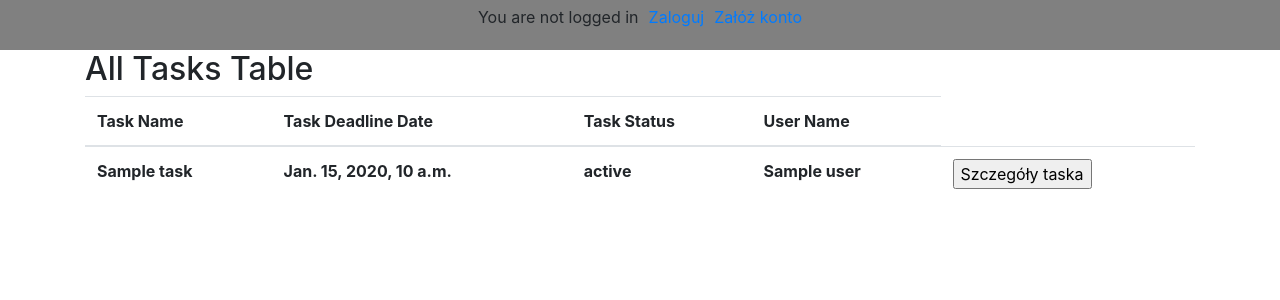
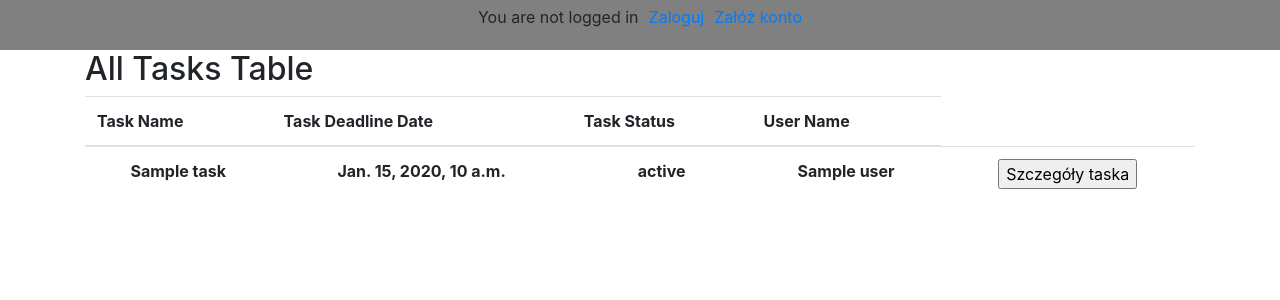
Before and after one commit to Areckki1985/to_do_list, a Django app: template to_do_list/templates/index.html in a window 1280 px wide. Shown: the top 300 px of the page. Run offline with Django 3.2, Linux system fonts and the light colour scheme; the template is opened without the code that fills it: most values are stand-ins (such as "Sample title", 1, 10 or a date in 2020); lists and menus that the app fills with data are empty; some libraries are stand-ins or nearby versions.

Commit message:
some more styling

```diff
--- a/to_do_list/templates/index.html
+++ b/to_do_list/templates/index.html
@@ -28,19 +28,19 @@
       {% for task in tasks %}
       {% if task.deadline_date <= today and task.status == "1" %}
       <tr>
-          <th bgcolor="red">{{ task.name }}</th>
-          <th>{{ task.deadline_date }}</th>
-          <th>{{ task.get_status_display }}</th>
-          <th>{{ task.user }}</th>
-          <th><input type="button" value="Szczegóły taska" onclick="location.href='/task_detail/{{ task.id }}'"></th>
+          <th bgcolor="red"; class="text-center">{{ task.name }}</th>
+          <th class="text-center">{{ task.deadline_date }}</th>
+          <th class="text-center">{{ task.get_status_display }}</th>
+          <th class="text-center">{{ task.user }}</th>
+          <th class="text-center"><input type="button" value="Szczegóły taska" onclick="location.href='/task_detail/{{ task.id }}'"></th>
       </tr>
       {% else %}
       <tr>
-          <th bgcolor>{{ task.name }}</th>
-          <th>{{ task.deadline_date }}</th>
-          <th>{{ task.get_status_display }}</th>
-          <th>{{ task.user }}</th>
-          <th><input type="button" value="Szczegóły taska" onclick="location.href='/task_detail/{{ task.id }}'"></th>
+          <th class="text-center">{{ task.name }}</th>
+          <th class="text-center">{{ task.deadline_date }}</th>
+          <th class="text-center">{{ task.get_status_display }}</th>
+          <th class="text-center">{{ task.user }}</th>
+          <th class="text-center"><input type="button" value="Szczegóły taska" onclick="location.href='/task_detail/{{ task.id }}'"></th>
       </tr>
       {% endif %}
       {% endfor %}
```
